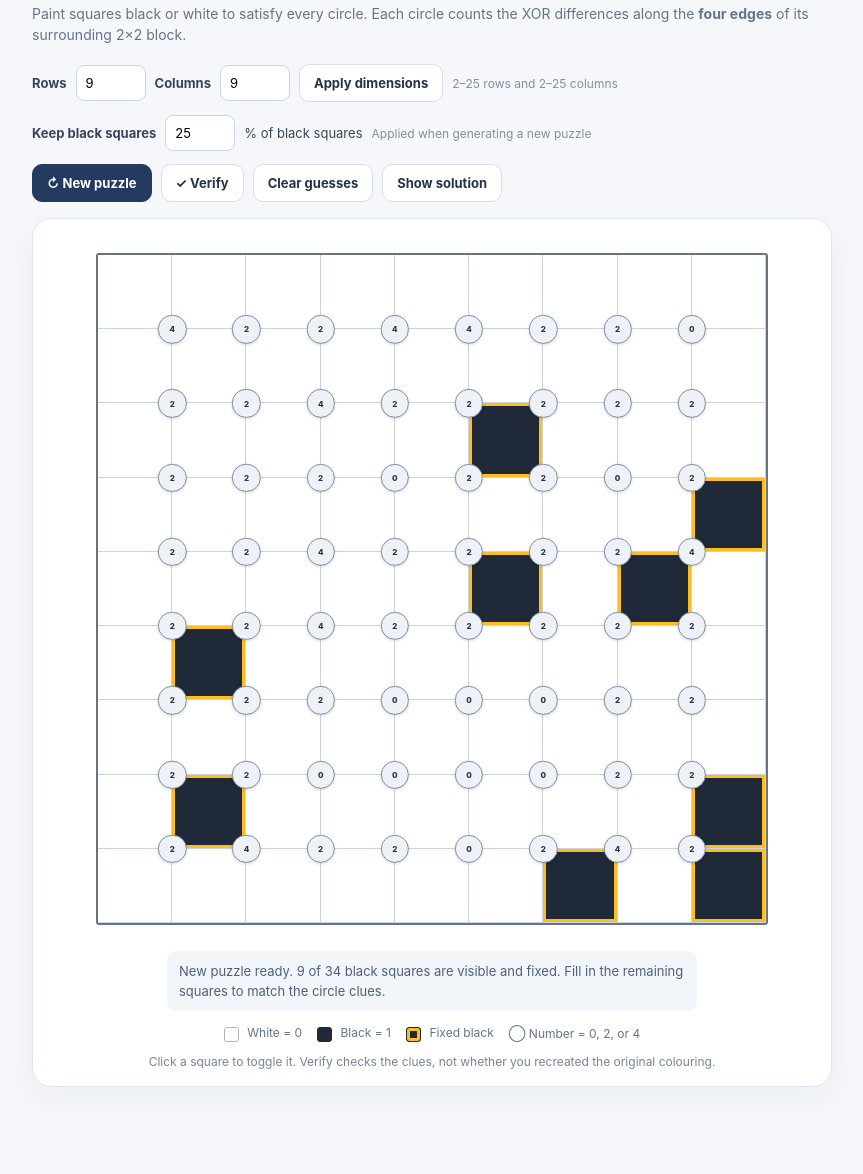
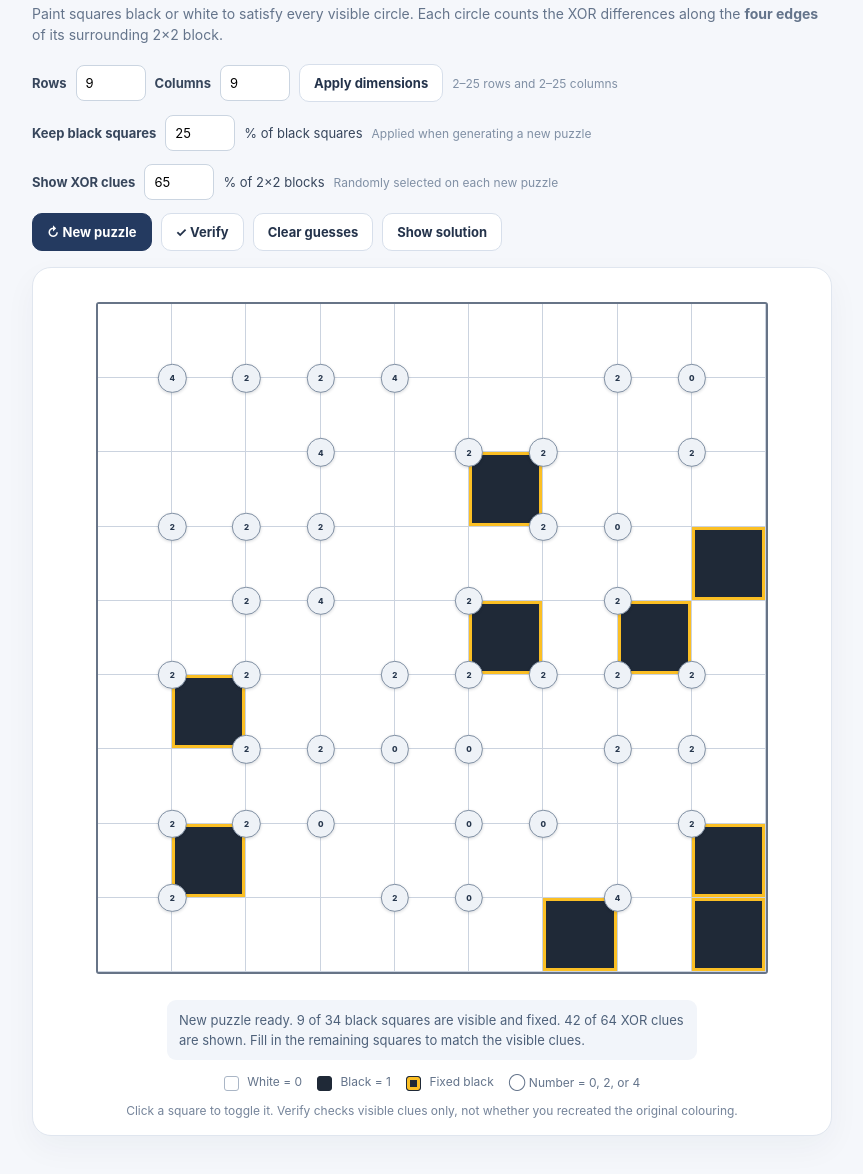
Before and after one commit to emmett-shang/colouring-clue-conundrum, a plain HTML site: page index.html in a window 1280 px wide. Shown: the part 96-1270 px from the top of the page, without its empty margins (208-1071 px from the left). Before the commit the page ends 1243 px from the top, so only its background shows below. Drawn offline with Linux system fonts and the light colour scheme.

Commit message:
Update index.html
added editable amount of clues

```diff
--- a/index.html
+++ b/index.html
@@ -13,9 +13,10 @@
 <main class="app">
   <div class="eyebrow">Logic puzzle · <span id="sizeHeading">9 × 9</span></div>
   <h1>Colouring Clue Conundrum</h1>
-  <p class="subtitle">Paint squares black or white to satisfy every circle. Each circle counts the XOR differences along the <strong>four edges</strong> of its surrounding 2×2 block.</p>
+  <p class="subtitle">Paint squares black or white to satisfy every visible circle. Each circle counts the XOR differences along the <strong>four edges</strong> of its surrounding 2×2 block.</p>
   <div class="dimensions"><label for="rowsInput">Rows</label><input id="rowsInput" type="number" min="2" max="25" value="9" step="1" aria-label="Number of rows" /><label for="colsInput">Columns</label><input id="colsInput" type="number" min="2" max="25" value="9" step="1" aria-label="Number of columns" /><button class="btn" id="resizeBtn">Apply dimensions</button><span class="hint">2–25 rows and 2–25 columns</span></div>
   <div class="dimensions"><label for="keepInput">Keep black squares</label><input id="keepInput" type="number" min="0" max="100" value="25" step="1" aria-label="Percentage of original black squares to keep" /><span>% of black squares</span><span class="hint">Applied when generating a new puzzle</span></div>
+  <div class="dimensions"><label for="coverageInput">Show XOR clues</label><input id="coverageInput" type="number" min="0" max="100" value="65" step="1" aria-label="Percentage of 2 by 2 blocks that have visible clues" /><span>% of 2×2 blocks</span><span class="hint">Randomly selected on each new puzzle</span></div>
   <div class="toolbar">
     <button class="btn primary" id="newBtn">↻ New puzzle</button>
     <button class="btn" id="verifyBtn">✓ Verify</button>
@@ -24,9 +25,9 @@
   </div>
   <section class="board-card" aria-label="Puzzle area">
     <div class="board-wrap"><div class="board" id="board" role="group" aria-label="XOR puzzle grid"></div></div>
-    <div class="status" id="status" role="status" aria-live="polite">Some black squares are given as fixed starting clues. Click the other squares to solve.</div>
+    <div class="status" id="status" role="status" aria-live="polite">Some black squares are fixed. Only blocks with visible numbered circles need to match.</div>
     <div class="legend"><span><span class="swatch"></span> White = 0</span><span><span class="swatch dark"></span> Black = 1</span><span><span class="swatch dark" style="box-shadow:inset 0 0 0 3px #fbbf24"></span> Fixed black</span><span>◯ Number = 0, 2, or 4</span></div>
-    <p class="small">Click a square to toggle it. Verify checks the clues, not whether you recreated the original colouring.</p>
+    <p class="small">Click a square to toggle it. Verify checks visible clues only, not whether you recreated the original colouring.</p>
   </section>
 </main>
 <script>
@@ -38,10 +39,12 @@
   const rowsInput = document.getElementById('rowsInput');
   const colsInput = document.getElementById('colsInput');
   const keepInput = document.getElementById('keepInput');
+  const coverageInput = document.getElementById('coverageInput');
   const resizeBtn = document.getElementById('resizeBtn');
   const sizeHeading = document.getElementById('sizeHeading');
-  const count = () => (ROWS-1)*(COLS-1);
-  let answer = [], guesses = [], clues = [], fixed = [], revealed = false, verified = false;
+  const totalBlocks = () => (ROWS-1)*(COLS-1);
+  const count = () => visibleClues.flat().filter(Boolean).length;
+  let answer = [], guesses = [], clues = [], visibleClues = [], fixed = [], revealed = false, verified = false;
   let cells = [], circles = [];
   const xor = (a,b) => a === b ? 0 : 1;
   function score(grid, row, col) {
@@ -91,8 +94,11 @@
       cells[r][c].setAttribute('aria-pressed',!!grid[r][c]);
     }
     for(let r=0;r<ROWS-1;r++)for(let c=0;c<COLS-1;c++){
-      const el=circles[r][c];el.textContent=clues[r][c];el.className='clue';
-      if(verified){el.classList.add(score(guesses,r,c)===clues[r][c]?'good':'bad');}
+      const el=circles[r][c];
+      const visible=visibleClues[r][c];
+      el.style.display=visible?'flex':'none';
+      el.textContent=visible?clues[r][c]:'';el.className='clue';
+      if(visible && verified){el.classList.add(score(guesses,r,c)===clues[r][c]?'good':'bad');}
     }
     solutionBtn.textContent=revealed?'Hide solution':'Show solution';
   }
@@ -116,16 +122,29 @@
       guesses[r][c]=1;
     }
     clues=Array.from({length:ROWS-1},(_,r)=>Array.from({length:COLS-1},(_,c)=>score(answer,r,c)));
-    revealed=false;verified=false;render();setStatus(`New puzzle ready. ${keepCount} of ${blackPositions.length} black squares are visible and fixed. Fill in the remaining squares to match the circle clues.`);
+    const coverageValue=Number(coverageInput.value);
+    const coveragePercent=Number.isFinite(coverageValue)?Math.max(0,Math.min(100,coverageValue)):65;
+    coverageInput.value=coveragePercent;
+    // Shuffle all clue positions and select exactly the requested rounded percentage.
+    const positions=[];
+    for(let r=0;r<ROWS-1;r++)for(let c=0;c<COLS-1;c++)positions.push([r,c]);
+    for(let i=positions.length-1;i>0;i--){
+      const j=Math.floor(Math.random()*(i+1));
+      [positions[i],positions[j]]=[positions[j],positions[i]];
+    }
+    visibleClues=Array.from({length:ROWS-1},()=>Array(COLS-1).fill(false));
+    const shownCount=Math.round(positions.length*coveragePercent/100);
+    for(const [r,c] of positions.slice(0,shownCount))visibleClues[r][c]=true;
+    revealed=false;verified=false;render();setStatus(`New puzzle ready. ${keepCount} of ${blackPositions.length} black squares are visible and fixed. ${shownCount} of ${totalBlocks()} XOR clues are shown. Fill in the remaining squares to match the visible clues.`);
   }
   document.getElementById('newBtn').addEventListener('click',newPuzzle);
-  document.getElementById('resetBtn').addEventListener('click',()=>{guesses=Array.from({length:ROWS},(_,r)=>Array.from({length:COLS},(_,c)=>fixed[r][c]?1:0));revealed=false;verified=false;render();setStatus('Guesses cleared. Fixed black squares and clue numbers are unchanged.');});
+  document.getElementById('resetBtn').addEventListener('click',()=>{guesses=Array.from({length:ROWS},(_,r)=>Array.from({length:COLS},(_,c)=>fixed[r][c]?1:0));revealed=false;verified=false;render();setStatus('Guesses cleared. Fixed black squares and visible clue numbers are unchanged.');});
   document.getElementById('verifyBtn').addEventListener('click',()=>{
     revealed=false;verified=true;let matched=0;
-    for(let r=0;r<ROWS-1;r++)for(let c=0;c<COLS-1;c++)if(score(guesses,r,c)===clues[r][c])matched++;
+    for(let r=0;r<ROWS-1;r++)for(let c=0;c<COLS-1;c++)if(visibleClues[r][c] && score(guesses,r,c)===clues[r][c])matched++;
     render();
-    if(matched===count())setStatus(`Solved! All ${count()} XOR clues match. Your colouring is valid.`,'win');
-    else setStatus(`${matched} of ${count()} clues match. Red circles are incorrect; green circles match.`, 'fail');
+    if(matched===count())setStatus(count()===0?'There are no visible XOR clues. Any colouring that respects the fixed squares is valid.':`Solved! All ${count()} visible XOR clues match. Your colouring is valid.`,'win');
+    else setStatus(`${matched} of ${count()} visible clues match. Red circles are incorrect; green circles match.`, 'fail');
   });
   solutionBtn.addEventListener('click',()=>{revealed=!revealed;verified=false;render();setStatus(revealed?'Showing the originally generated colouring. Click Hide solution to resume your guesses.':'Back to your guesses. Nothing was changed.');});
   function applySize() {
```
